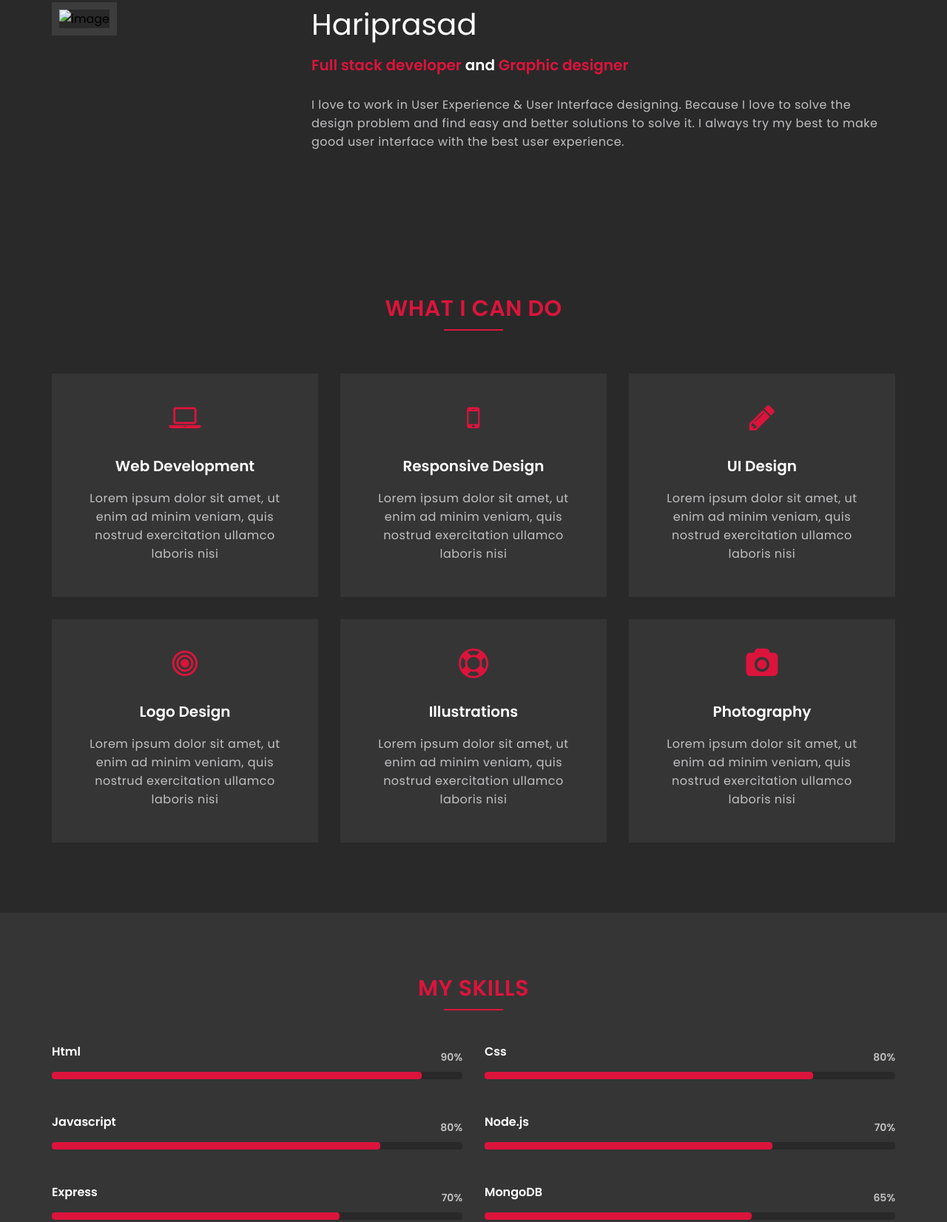
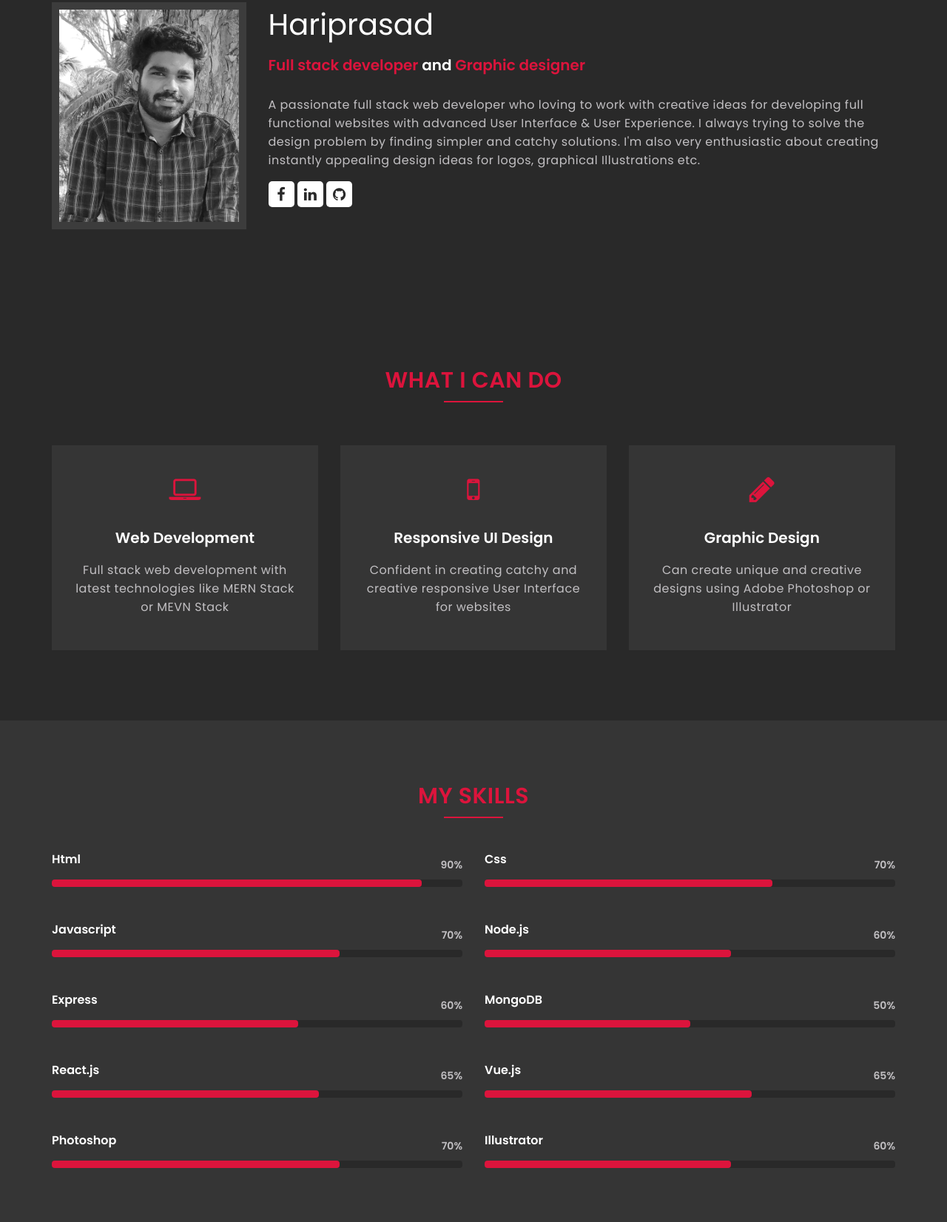
Before and after one commit to K-Hariprasad/personal-web, a plain HTML site: page index.html in a window 1280 px wide. Shown: the part 987-2639 px from the top of the page at 74% size. Drawn offline with nearby package versions, Linux system fonts and the light colour scheme.

Commit message:
links added and responsiveness optimised

```diff
--- a/index.html
+++ b/index.html
@@ -54,19 +54,22 @@
 			<h2 class="title">About Me</h2>
 			<div class="about-content">
 				<div class="img">
-					<img src="" alt="image">
+					<img src="images/pic.jpg" alt="image">
 				</div>
 				<div class="description">
 					<h4>Hariprasad</h4>
 					<h5><span class="crim">Full stack developer</span> and <span class="crim">Graphic designer</span>
 					</h5>
 					<p>
-						I love to work in User Experience & User Interface designing. Because I love to solve the design
-						problem
-						and find easy and better solutions to solve it. I always try my best to make good user interface
-						with
-						the best user experience.
+						A passionate full stack web developer who loving to work with creative ideas for developing full functional websites with advanced User Interface & User Experience.
+						I always trying to solve the design problem by finding simpler and catchy solutions.
+						I'm also very enthusiastic about creating instantly appealing design ideas for logos, graphical Illustrations etc.
 					</p>
+					<div class="social-links">
+							<a href="https://www.facebook.com/profile.php?id=100003816984116" target="_blank"><span class="fa fa-facebook"></span></a>
+							<a href="https://www.linkedin.com/in/hariprasad-k-61a071153/" target="_blank"><span class="fa fa-linkedin"></span></a>
+							<a href="https://github.com/K-Hariprasad" target="_blank"><span class="fa fa-github"></span></a>
+					</div>
 				</div>
 			</div>
 		</div>
@@ -84,8 +87,7 @@
 							<span class="fa fa-laptop"></span>
 						</div>
 						<h3>Web Development</h3>
-						<p>Lorem ipsum dolor sit amet, ut enim ad minim veniam, quis nostrud exercitation ullamco
-							laboris nisi</p>
+						<p>Full stack web development with latest technologies like MERN Stack or MEVN Stack</p>
 					</div>
 				</div>
 				<div class="card">
@@ -93,9 +95,8 @@
 						<div class="icon">
 							<span class="fa fa-mobile"></span>
 						</div>
-						<h3>Responsive Design</h3>
-						<p>Lorem ipsum dolor sit amet, ut enim ad minim veniam, quis nostrud exercitation ullamco
-							laboris nisi</p>
+						<h3>Responsive UI Design</h3>
+						<p>Confident in creating catchy and creative responsive User Interface for websites</p>
 					</div>
 				</div>
 				<div class="card">
@@ -103,39 +104,8 @@
 						<div class="icon">
 							<span class="fa fa-pencil"></span>
 						</div>
-						<h3>UI Design</h3>
-						<p>Lorem ipsum dolor sit amet, ut enim ad minim veniam, quis nostrud exercitation ullamco
-							laboris nisi</p>
-					</div>
-				</div>
-				<div class="card">
-					<div class="box">
-						<div class="icon">
-							<span class="fa fa-bullseye"></span>
-						</div>
-						<h3>Logo Design</h3>
-						<p>Lorem ipsum dolor sit amet, ut enim ad minim veniam, quis nostrud exercitation ullamco
-							laboris nisi</p>
-					</div>
-				</div>
-				<div class="card">
-					<div class="box">
-						<div class="icon">
-							<span class="fa fa-support"></span>
-						</div>
-						<h3>Illustrations</h3>
-						<p>Lorem ipsum dolor sit amet, ut enim ad minim veniam, quis nostrud exercitation ullamco
-							laboris nisi</p>
-					</div>
-				</div>
-				<div class="card">
-					<div class="box">
-						<div class="icon">
-							<span class="fa fa-camera"></span>
-						</div>
-						<h3>Photography</h3>
-						<p>Lorem ipsum dolor sit amet, ut enim ad minim veniam, quis nostrud exercitation ullamco
-							laboris nisi</p>
+						<h3>Graphic Design</h3>
+						<p>Can create unique and creative designs using Adobe Photoshop or Illustrator </p>
 					</div>
 				</div>
 			</div>
@@ -157,50 +127,50 @@
 				</div>
 				<div class="card">
 					<label>Css</label>
-					<div class="progress" data-text="80%">
-						<div class="inner" style="width: 80%">
-						</div>
-					</div>
-				</div>
-				<div class="card">
-					<label>Javascript</label>
-					<div class="progress" data-text="80%">
-						<div class="inner" style="width: 80%">
-						</div>
-					</div>
-				</div>
-				<div class="card">
-					<label>Node.js</label>
 					<div class="progress" data-text="70%">
 						<div class="inner" style="width: 70%">
 						</div>
 					</div>
 				</div>
 				<div class="card">
+					<label>Javascript</label>
+					<div class="progress" data-text="70%">
+						<div class="inner" style="width: 70%">
+						</div>
+					</div>
+				</div>
+				<div class="card">
+					<label>Node.js</label>
+					<div class="progress" data-text="60%">
+						<div class="inner" style="width: 60%">
+						</div>
+					</div>
+				</div>
+				<div class="card">
 					<label>Express</label>
-					<div class="progress" data-text="70%">
-						<div class="inner" style="width:70%">
+					<div class="progress" data-text="60%">
+						<div class="inner" style="width:60%">
 						</div>
 					</div>
 				</div>
 				<div class="card">
 					<label>MongoDB</label>
+					<div class="progress" data-text="50%">
+						<div class="inner" style="width: 50%">
+						</div>
+					</div>
+				</div>
+				<div class="card">
+					<label>React.js</label>
 					<div class="progress" data-text="65%">
 						<div class="inner" style="width: 65%">
 						</div>
 					</div>
 				</div>
 				<div class="card">
-					<label>React.js</label>
-					<div class="progress" data-text="75%">
-						<div class="inner" style="width: 75%">
-						</div>
-					</div>
-				</div>
-				<div class="card">
 					<label>Vue.js</label>
-					<div class="progress" data-text="70%">
-						<div class="inner" style="width: 70%">
+					<div class="progress" data-text="65%">
+						<div class="inner" style="width: 65%">
 						</div>
 					</div>
 				</div>
@@ -234,7 +204,7 @@
 						<h4>july 6,2020 </h4>
 						<h3>ChatBox</h3>
 						<p>A real-time chat app developed using Vue.js, express and socket.io</p>
-						<p><button type="button" class="btn-bg">View</button></p>
+						<p><a href="https://chat-box-ui.herokuapp.com/" target="_blank"><button type="button" class="btn-bg">View</button></a></p>
 					</div>
 				</div>
 				<div class="card">
@@ -243,7 +213,7 @@
 						<h4>june 14,2020 </h4>
 						<h3>Rock-Paper-Scissors</h3>
 						<p>The favorite Rock paper scissor game developed using React.js</p>
-						<p><button type="button" class="btn-bg">View</button></p>
+						<p><a href=" https://k-hariprasad.github.io/RPS2/" target="_blank"><button type="button" class="btn-bg">View</button></a></p>
 					</div>
 				</div>
 				<div class="card">
@@ -252,7 +222,8 @@
 						<h4>july 13,2020 </h4>
 						<h3>Guess It</h3>
 						<p>A simple number guessing game created on React.js platform</p>
-						<p><button type="button" class="btn-bg">View</button></p>
+						<p><a href=" https://k-hariprasad.github.io/Guess-It/" target="_blank"><button type="button" class="btn-bg">View</button></a></p>
+
 					</div>
 				</div>
 			</div>
@@ -305,10 +276,10 @@
 			</div>
 			<div class="social-links">
 				<ul>
-					<li><a href=""><span class="fa fa-facebook"></span></a></li>
-					<li><a href=""><span class="fa fa-linkedin"></span></a></li>
-					<li><a href=""><span class="fa fa-github"></span></a></li>
-					<li><a href=""><span class="fa fa-instagram"></span></a></li>
+					<li><a href="https://www.facebook.com/profile.php?id=100003816984116" target="_blank"><span class="fa fa-facebook"></span></a></li>
+					<li><a href="https://www.linkedin.com/in/hariprasad-k-61a071153/" target="_blank"><span class="fa fa-linkedin"></span></a></li>
+					<li><a href="https://github.com/K-Hariprasad" target="_blank"><span class="fa fa-github"></span></a></li>
+					<li><a href="https://www.linkedin.com/in/hariprasad-k-61a071153/" target="_blank"><span class="fa fa-instagram"></span></a></li>
 				</ul>
 			</div>
 		</div>
--- a/style.css
+++ b/style.css
@@ -30,7 +30,7 @@ body{
 
   /* Handle on hover */
   ::-webkit-scrollbar-thumb:hover {
-    background: white;
+    background: #222222;
   }
 .container{
 	max-width: 1170px;
@@ -41,7 +41,7 @@ header{
 	width:100%;
 	left:0;
 	top:0;
-	padding:10px 15px;
+	padding:5px 15px;
 	z-index:100;
 }
 header.sticky{
@@ -212,7 +212,7 @@ h2.title::before{
 
 .about .about-content .img{
 	float: left;
-	width: 30%;
+	width: 25%;
 	padding:15px;
 }
 .about .about-content .img img{
@@ -221,7 +221,7 @@ h2.title::before{
 }
 .about .about-content .description{
 	float: left;
-	width: 70%;
+	width: 75%;
 	padding:15px;
 }
 .about .about-content .description h4{
@@ -253,8 +253,21 @@ h2.title::before{
 	margin-right:10px;
 	margin-top:20px;
 }
-
-
+.about .social-links a span{
+	background-color: white;
+	height: 35px;
+	width:35px;
+	border-radius: 5px;
+	display: inline-flex;
+	justify-content: center;
+	align-items: center;
+	color: #292929;
+	font-size: 20px;
+}
+.about .social-links a span:hover{
+	background-color: crimson;
+	color: white;
+}
 
 /*Service Section*/
 
@@ -280,6 +293,9 @@ h2.title::before{
 	background-color:#353535;
 	padding:30px;
 	position: relative;
+}
+.services .services-content .card .box:hover{
+	background-color:#161616;
 }
 .services .services-content .card .box::before{
 	content:'';
@@ -767,7 +783,12 @@ transform-origin: left bottom;
 	margin:15px 0px 0px;
 	font-weight:600;
 }
-
+.about .about-content .img {
+	width: 60%;
+	height: 60%;
+	margin-left:20%;
+	margin-right: 20%;
+}
 .services .services-content .card{
 	width: 100%;
 }
```
Also changed, not shown: images/pic.jpg (added).
